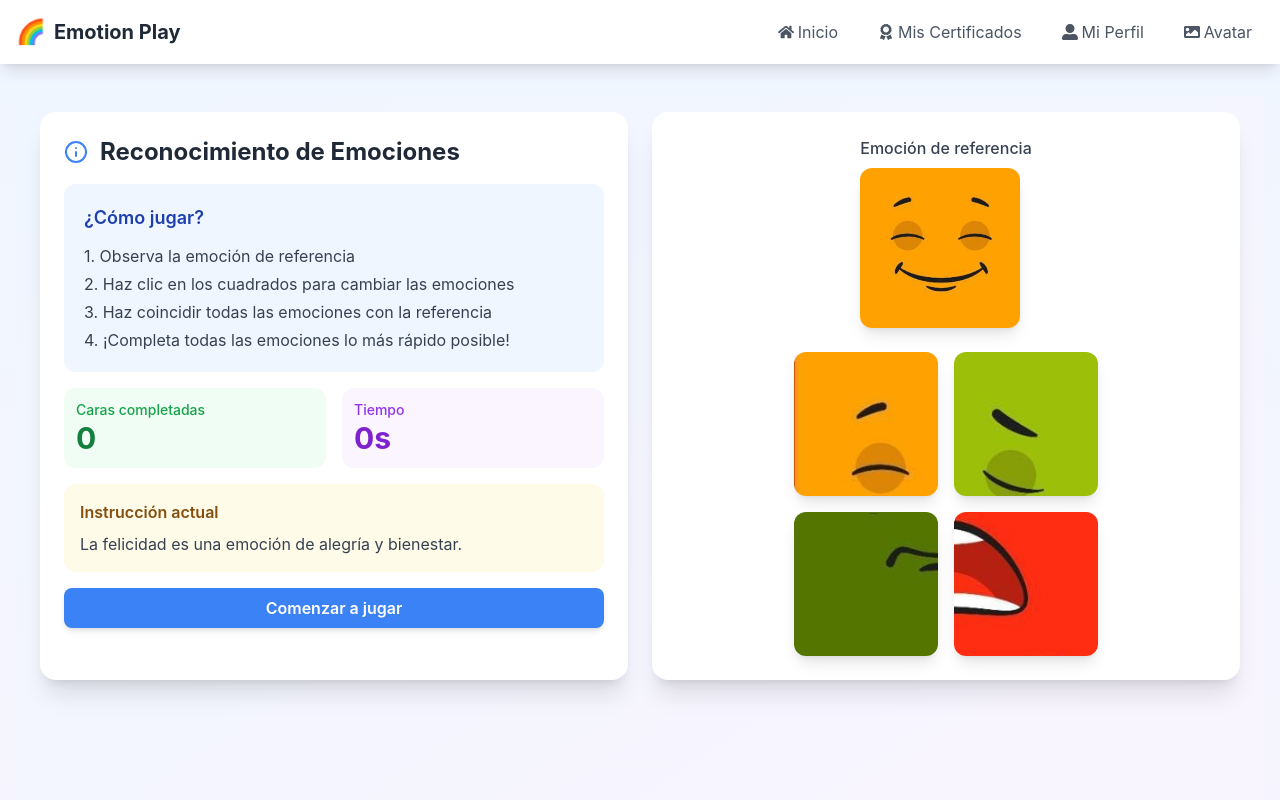
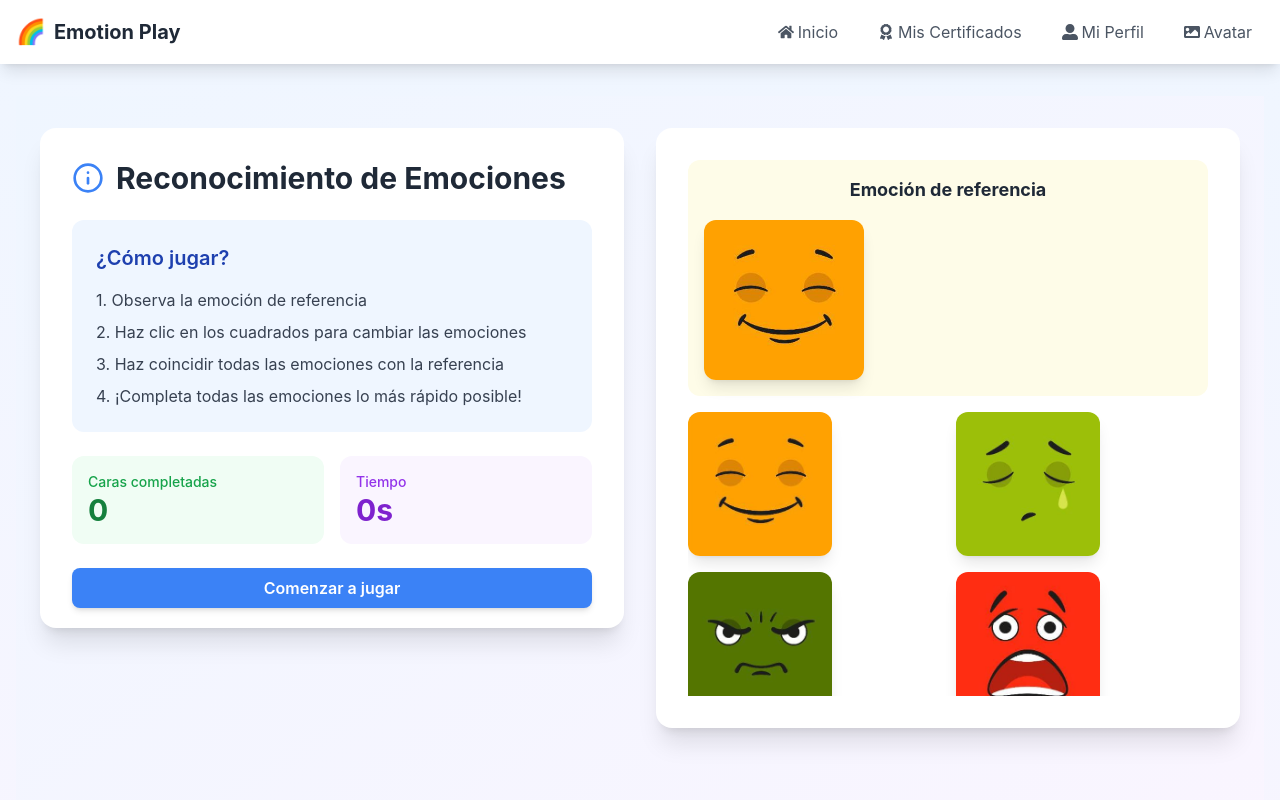
Before and after one commit to waltersosa/ProyectoPsicologia, a React (Vite) app: page /games/ComprensionEmocional/Nivel1 in a window 1280 px wide. Shown: the top 800 px of the page. Built offline with nearby package versions, Linux system fonts and the light colour scheme.

Commit message:
Subido a netlify

```diff
--- a/src/games/ComprensionEmocional/Nivel1/ReconocerEmociones1.tsx
+++ b/src/games/ComprensionEmocional/Nivel1/ReconocerEmociones1.tsx
@@ -1,4 +1,4 @@
-import { useState, useEffect } from "react";
+import React, { useState, useEffect } from "react";
 import { Info } from "lucide-react";
 
 const estados = [
@@ -20,6 +20,9 @@ function ReconocerEmociones1() {
   const [tiempo, setTiempo] = useState(0);
   const [juegoIniciado, setJuegoIniciado] = useState(false);
 
+  const imagePath = (estado: string) =>
+    new URL(`./images/${estado.toLowerCase()}.jpeg`, import.meta.url).href;
+
   useEffect(() => {
     let timer: NodeJS.Timeout | null = null;
     if (juegoIniciado && !juegoTerminado) {
@@ -32,7 +35,16 @@ function ReconocerEmociones1() {
     };
   }, [juegoIniciado, juegoTerminado]);
 
-  const iniciarJuego = () => setJuegoIniciado(true);
+  const cambiarEstado = (index: number) => {
+    if (!juegoIniciado) return;
+
+    setCuadrados((prevCuadrados) =>
+      prevCuadrados.map((estado, i) =>
+        i === index ? (estado + 1) % estados.length : estado
+      )
+    );
+    verificarEstados();
+  };
 
   const verificarEstados = () => {
     if (!juegoIniciado) return;
@@ -56,17 +68,6 @@ function ReconocerEmociones1() {
     setCuadrados(cuadrados.map(() => Math.floor(Math.random() * estados.length)));
   };
 
-  const cambiarEstado = (index: number) => {
-    if (!juegoIniciado) return;
-
-    setCuadrados((prevCuadrados) =>
-      prevCuadrados.map((estado, i) =>
-        i === index ? (estado + 1) % estados.length : estado
-      )
-    );
-    verificarEstados();
-  };
-
   const reiniciarJuego = () => {
     setEstadoReferencia(0);
     setCuadrados(Array.from({ length: 4 }, (_, index) => index % estados.length));
@@ -77,21 +78,22 @@ function ReconocerEmociones1() {
   };
 
   return (
-    <div className="min-h-screen flex flex-col bg-gradient-to-br from-blue-50 to-purple-50">
-      {/* Contenedor principal con menos padding superior */}
-      <div className="flex-grow container mx-auto px-6 pt-4">
-        <div className="grid grid-cols-1 lg:grid-cols-2 gap-6">
+    <div className="min-h-screen bg-gradient-to-br from-blue-50 to-purple-50 relative flex flex-col">
+      <div className="container mx-auto px-6 py-8 flex-grow">
+        <div className="grid grid-cols-1 lg:grid-cols-2 gap-8">
           {/* Columna de información */}
-          <div className="bg-white rounded-2xl shadow-xl p-4 lg:p-6">
-            <div className="space-y-4">
-              <h1 className="text-xl lg:text-2xl font-bold text-gray-800 flex items-center gap-3">
-                <Info className="w-5 h-5 lg:w-6 lg:h-6 text-blue-500" />
+          <div className="bg-white rounded-2xl shadow-xl p-6 lg:p-8 h-[500px] overflow-hidden">
+            <div className="space-y-6">
+              <h1 className="text-2xl lg:text-3xl font-bold text-gray-800 flex items-center gap-3">
+                <Info className="w-6 h-6 lg:w-8 lg:h-8 text-blue-500" />
                 Reconocimiento de Emociones
               </h1>
 
-              <div className="bg-blue-50 rounded-xl p-4 lg:p-5">
-                <h2 className="text-base lg:text-lg font-semibold text-blue-800 mb-3">¿Cómo jugar?</h2>
-                <ul className="space-y-1 text-sm lg:text-base text-gray-700">
+              <div className="bg-blue-50 rounded-xl p-5 lg:p-6">
+                <h2 className="text-lg lg:text-xl font-semibold text-blue-800 mb-4">
+                  ¿Cómo jugar?
+                </h2>
+                <ul className="space-y-2 text-sm lg:text-base text-gray-700">
                   <li>1. Observa la emoción de referencia</li>
                   <li>2. Haz clic en los cuadrados para cambiar las emociones</li>
                   <li>3. Haz coincidir todas las emociones con la referencia</li>
@@ -100,26 +102,21 @@ function ReconocerEmociones1() {
               </div>
 
               <div className="grid grid-cols-2 gap-4">
-                <div className="bg-green-50 rounded-xl p-3">
+                <div className="bg-green-50 rounded-xl p-4">
                   <p className="text-sm text-green-600 font-medium">Caras completadas</p>
                   <p className="text-2xl lg:text-3xl font-bold text-green-700">{contador}</p>
                 </div>
-                <div className="bg-purple-50 rounded-xl p-3">
+                <div className="bg-purple-50 rounded-xl p-4">
                   <p className="text-sm text-purple-600 font-medium">Tiempo</p>
                   <p className="text-2xl lg:text-3xl font-bold text-purple-700">{tiempo}s</p>
                 </div>
               </div>
 
-              <div className="bg-yellow-50 rounded-xl p-4">
-                <h3 className="text-base font-semibold text-yellow-800 mb-2">Instrucción actual</h3>
-                <p className="text-gray-700">{estados[estadoReferencia].instruccion}</p>
-              </div>
-
               <button
-                onClick={iniciarJuego}
+                onClick={reiniciarJuego}
                 disabled={juegoIniciado || juegoTerminado}
                 className={`w-full py-2 px-4 rounded-lg text-white font-semibold shadow-md transition-all ${
-                  juegoIniciado
+                  juegoIniciado || juegoTerminado
                     ? "bg-gray-400 cursor-not-allowed"
                     : "bg-blue-500 hover:bg-blue-600"
                 }`}
@@ -130,21 +127,21 @@ function ReconocerEmociones1() {
           </div>
 
           {/* Columna del juego */}
-          <div className="bg-white rounded-2xl shadow-xl p-4 lg:p-6">
-            <div className="flex flex-col items-center justify-center h-full min-h-[400px]">
-              {!juegoTerminado ? (
-                <>
-                  <div className="mb-6 text-center">
-                    <h3 className="text-base font-medium text-gray-700 mb-2">Emoción de referencia</h3>
+          <div className="bg-white rounded-2xl shadow-xl p-6 lg:p-8 flex flex-col h-[600px] relative">
+            <div className="bg-yellow-50 rounded-xl p-4 sticky top-0 z-10">
+              <h2 className="text-lg font-bold text-gray-800 text-center mb-4">
+                Emoción de referencia
+              </h2>
               <div className="w-36 h-36 lg:w-40 lg:h-40 rounded-xl overflow-hidden shadow-lg">
                 <img
-                        src={`/src/games/ComprensionEmocional/Nivel1/Images/${estados[estadoReferencia].nombre}.jpeg`}
+                  src={imagePath(estados[estadoReferencia].nombre)}
                   alt="Emoción de referencia"
                   className="w-full h-full object-cover"
                 />
               </div>
             </div>
 
+            <div className="mt-4 flex-grow overflow-y-auto">
               <div className="grid grid-cols-2 gap-4">
                 {cuadrados.map((estado, index) => (
                   <div
@@ -153,26 +150,13 @@ function ReconocerEmociones1() {
                     className="w-28 h-28 lg:w-36 lg:h-36 rounded-xl overflow-hidden shadow-lg cursor-pointer transform hover:scale-105 transition-all duration-300"
                   >
                     <img
-                          src={`/src/games/ComprensionEmocional/Nivel1/Images/${estados[estado].nombre[0]}${index + 1}.jpeg`}
+                      src={imagePath(estados[estado].nombre)}
                       alt={`Cuadrado ${index + 1}`}
                       className="w-full h-full object-cover"
                     />
                   </div>
                 ))}
               </div>
-                </>
-              ) : (
-                <div className="text-center p-6">
-                  <h2 className="text-2xl font-bold text-green-600 mb-4">¡Felicidades! 🎉</h2>
-                  <p className="text-lg text-gray-700 mb-6">Has completado todas las emociones correctamente</p>
-                  <button
-                    onClick={reiniciarJuego}
-                    className="px-6 py-3 bg-blue-500 text-white rounded-lg shadow-md hover:bg-blue-600 transition-colors duration-300"
-                  >
-                    Jugar otra vez
-                  </button>
-                </div>
-              )}
             </div>
           </div>
         </div>
--- a/src/games/ComprensionEmocional/Nivel2/ReconocerEmociones2.tsx
+++ b/src/games/ComprensionEmocional/Nivel2/ReconocerEmociones2.tsx
@@ -1,6 +1,6 @@
 import { useEffect, useState } from "react";
 import { Info } from "lucide-react";
-import { useNavigate } from "react-router-dom"; // Importar useNavigate
+import { useNavigate } from "react-router-dom";
 
 const descriptions = {
   Nostalgia: "La melancolía que experimentamos al recordar el pasado.",
@@ -16,12 +16,12 @@ function ReconocerEmociones2() {
   const [gameCompleted, setGameCompleted] = useState(false);
   const [gameStarted, setGameStarted] = useState(false);
   const [remainingWords, setRemainingWords] = useState<string[]>([]);
-  const navigate = useNavigate(); // Hook para redirigir al inicio
+  const navigate = useNavigate();
 
   const emotions = Object.keys(descriptions);
 
   const imagePath = (emotion: string) =>
-    `/src/games/ComprensionEmocional/Nivel2/images/${emotion.toLowerCase()}.jpg`;
+    new URL(`./images/${emotion.toLowerCase()}.jpg`, import.meta.url).href;
 
   useEffect(() => {
     let timer: NodeJS.Timeout;
@@ -224,7 +224,7 @@ function ReconocerEmociones2() {
               Jugar otra vez
             </button>
             <button
-              onClick={() => navigate("/")} // Navegar al inicio
+              onClick={() => navigate("/")}
               className="px-4 py-2 bg-gray-500 text-white rounded-lg shadow ml-4 hover:bg-gray-600 transition-all"
             >
               Volver al inicio
--- a/src/games/ComprensionEmocional/Nivel3/ReconocerEmociones3.tsx
+++ b/src/games/ComprensionEmocional/Nivel3/ReconocerEmociones3.tsx
@@ -33,6 +33,9 @@ const ReconocerEmociones3: React.FC = () => {
   const [time, setTime] = useState(0);
   const [results, setResults] = useState<{ id: string; correct: boolean }[]>([]);
   const navigate = useNavigate();
+
+  const imagePath = (emotion: string) =>
+    new URL(`./images/${emotion.toLowerCase()}.jpg`, import.meta.url).href;
 
   useEffect(() => {
     let timer: NodeJS.Timeout | null = null;
@@ -104,116 +107,102 @@ const ReconocerEmociones3: React.FC = () => {
   return (
     <div className="min-h-screen bg-gradient-to-br from-blue-50 to-purple-50 flex flex-col">
       <div className="container mx-auto px-6 py-8 flex-grow">
-        <div className="grid grid-cols-1 lg:grid-cols-2 gap-6">
-          {/* Contenedor de Descripción */}
-          <div className="bg-white rounded-xl shadow-md p-6 lg:p-8 flex flex-col justify-between h-[500px]">
-            <div className="space-y-4">
-              <h1 className="text-2xl font-bold text-gray-800 flex items-center gap-3">
-                <Info className="w-6 h-6 text-blue-500" />
-                Identificación de Escenarios y Emociones
+        <div className="grid grid-cols-1 lg:grid-cols-2 gap-8">
+          {/* Columna de información */}
+          <div className="bg-white rounded-2xl shadow-xl p-6 lg:p-8 h-[500px] overflow-hidden">
+            <div className="space-y-6">
+              <h1 className="text-2xl lg:text-3xl font-bold text-gray-800 flex items-center gap-3">
+                <Info className="w-6 h-6 lg:w-8 lg:h-8 text-blue-500" />
+                Reconocimiento de Emociones
               </h1>
 
-              <div className="bg-blue-50 rounded-lg p-4">
-                <h2 className="text-lg font-semibold text-blue-800 mb-3">
+              <div className="bg-blue-50 rounded-xl p-5 lg:p-6">
+                <h2 className="text-lg lg:text-xl font-semibold text-blue-800 mb-4">
                   ¿Cómo jugar?
                 </h2>
-                <ul className="text-sm text-gray-700 space-y-2">
-                  <li>1. Observa las imágenes mostradas.</li>
-                  <li>2. Selecciona la emoción correcta entre las opciones.</li>
-                  <li>3. Presiona "Comenzar juego" para iniciar.</li>
-                  <li>4. Completa todas las imágenes lo más rápido posible.</li>
+                <ul className="space-y-2 text-sm lg:text-base text-gray-700">
+                  <li>1. Observa la emoción de referencia</li>
+                  <li>2. Haz clic en las opciones para seleccionar la emoción correcta</li>
+                  <li>3. Completa todas las emociones lo más rápido posible</li>
                 </ul>
               </div>
 
               <div className="grid grid-cols-2 gap-4">
-                <div className="bg-green-50 rounded-lg p-4 text-center">
-                  <p className="text-sm text-green-600 font-medium">Tiempo</p>
-                  <p className="text-xl font-bold text-green-700">{time} s</p>
+                <div className="bg-green-50 rounded-xl p-4">
+                  <p className="text-sm text-green-600 font-medium">Emociones restantes</p>
+                  <p className="text-2xl lg:text-3xl font-bold text-green-700">{emotions.length - currentEmotionIndex}</p>
                 </div>
-                <div className="bg-purple-50 rounded-lg p-4 text-center">
-                  <p className="text-sm text-purple-600 font-medium">
-                    Imágenes restantes
-                  </p>
-                  <p className="text-xl font-bold text-purple-700">
-                    {emotions.length - currentEmotionIndex}
-                  </p>
+                <div className="bg-purple-50 rounded-xl p-4">
+                  <p className="text-sm text-purple-600 font-medium">Tiempo</p>
+                  <p className="text-2xl lg:text-3xl font-bold text-purple-700">{time}s</p>
                 </div>
               </div>
+
+              <button
+                onClick={startGame}
+                disabled={gameStarted}
+                className={`w-full py-3 px-4 rounded-xl text-white font-semibold shadow-md transition-all ${
+                  gameStarted ? "bg-gray-400 cursor-not-allowed" : "bg-blue-500 hover:bg-blue-600"
+                }`}
+              >
+                {gameStarted ? "Juego en progreso" : "Comenzar a jugar"}
+              </button>
             </div>
-            <button
-              onClick={startGame}
-              className="w-full py-3 bg-blue-500 text-white rounded-lg shadow hover:bg-blue-600 transition"
-            >
-              Comenzar juego
-            </button>
           </div>
 
-          {/* Contenedor del Juego */}
-          <div className="bg-white rounded-xl shadow-md p-6 lg:p-8 flex flex-col h-[500px]">
-            <div className="flex justify-center items-center mb-6">
-              <div className="w-72 h-72 border-2 border-gray-300 rounded-lg shadow-md">
-                <img
-                  src={emotions[currentEmotionIndex]?.src}
-                  alt="Emoción"
-                  className="w-full h-full object-cover rounded-lg"
-                />
+          {/* Columna del juego */}
+          <div className="bg-white rounded-2xl shadow-xl p-6 lg:p-8 flex flex-col h-[600px] relative">
+            <div className="bg-yellow-50 rounded-xl p-4 sticky top-0 z-10">
+              <h2 className="text-lg font-bold text-gray-800 text-center mb-4">Palabras disponibles</h2>
+              <div className="flex flex-wrap gap-4 justify-center">
+                {emotions.map((emotion, index) => (
+                  <span
+                    key={index}
+                    className="word px-4 py-2 bg-gradient-to-br from-yellow-200 to-yellow-100 border-2 border-yellow-400 text-gray-800 font-semibold rounded-xl shadow-md cursor-grab hover:shadow-lg transition-all active:cursor-grabbing"
+                    draggable={gameStarted}
+                    data-word={emotion}
+                  >
+                    {emotion}
+                  </span>
+                ))}
               </div>
             </div>
-
-            <div className="grid grid-cols-3 gap-3">
-              {options.map((option) => (
-                <button
-                  key={option}
-                  onClick={() => handleOptionClick(option)}
-                  disabled={!gameStarted}
-                  className={`px-3 py-2 rounded-lg shadow-md transition ${
-                    gameStarted
-                      ? "bg-blue-500 text-white hover:bg-blue-600"
-                      : "bg-gray-200 text-gray-500 cursor-not-allowed"
-                  }`}
-                >
-                  {option.charAt(0).toUpperCase() + option.slice(1)}
-                </button>
-              ))}
+            <div className="mt-4 flex-grow overflow-y-auto">
+              <div className="grid grid-cols-2 gap-4">
+                {emotions.map((emotion, index) => (
+                  <div
+                    key={index}
+                    className="flex flex-col items-center space-y-3 bg-white p-4 rounded-lg shadow-md"
+                    data-emotion={emotion}
+                  >
+                    <div className="w-full h-40 overflow-hidden rounded-lg">
+                      <img
+                        src={imagePath(emotion)}
+                        alt={emotion}
+                        className="w-full h-full object-cover"
+                      />
+                    </div>
+                    <div
+                      className="dropzone w-full py-2 px-4 border-2 border-dashed border-gray-300 rounded-lg text-gray-500 text-center bg-gray-50 transition-colors hover:bg-gray-100"
+                    >
+                      Arrastra aquí
+                    </div>
+                    <p className="description text-sm text-gray-600 text-center h-12"></p>
+                  </div>
+                ))}
+              </div>
             </div>
           </div>
         </div>
       </div>
 
-      {/* Mensaje de Juego Completado */}
       {isGameComplete && (
         <div className="fixed inset-0 bg-black bg-opacity-50 flex items-center justify-center z-20">
           <div className="bg-white p-8 rounded-xl shadow-xl text-center">
             <h2 className="text-4xl font-bold mb-4">¡Felicidades! 🎉</h2>
-            <p className="text-lg text-gray-800 mb-6">
-              Has completado el juego en <strong>{time} segundos</strong>.
-            </p>
-            <ul className="list-disc text-left text-gray-700 pl-6">
-              {results.map((result, index) => (
-                <li
-                  key={index}
-                  className={`${
-                    result.correct ? "text-green-600" : "text-red-600"
-                  }`}
-                >
-                  {result.correct ? `Correcto: ${result.id}` : `Incorrecto: ${result.id}`}
-                </li>
-              ))}
-            </ul>
-            <div className="mt-6 flex justify-center gap-4">
-              <button
-                onClick={restartGame}
-                className="px-6 py-2 bg-blue-500 text-white rounded-lg shadow-md hover:bg-blue-600 transition"
-              >
-                Jugar otra vez
-              </button>
-              <button
-                onClick={() => navigate("/")}
-                className="px-6 py-2 bg-gray-500 text-white rounded-lg shadow-md hover:bg-gray-600 transition"
-              >
-                Regresar al inicio
-              </button>
-            </div>
+            <p className="mb-6">Has completado el juego en <strong>{time} segundos</strong>.</p>
+            <button onClick={restartGame} className="px-4 py-2 bg-blue-500 text-white rounded-lg shadow hover:bg-blue-600 transition-all">Jugar otra vez</button>
+            <button onClick={() => navigate("/")} className="px-4 py-2 bg-gray-500 text-white rounded-lg shadow ml-4 hover:bg-gray-600 transition-all">Volver al inicio</button>
           </div>
         </div>
       )}
@@ -223,6 +212,6 @@ const ReconocerEmociones3: React.FC = () => {
       </footer>
     </div>
   );
-};
+}
 
 export default ReconocerEmociones3;
```
Also changed, not shown: 1 other file (tests, documents, lock files or other folders). Lines whose indentation alone changed are shown as unchanged.
